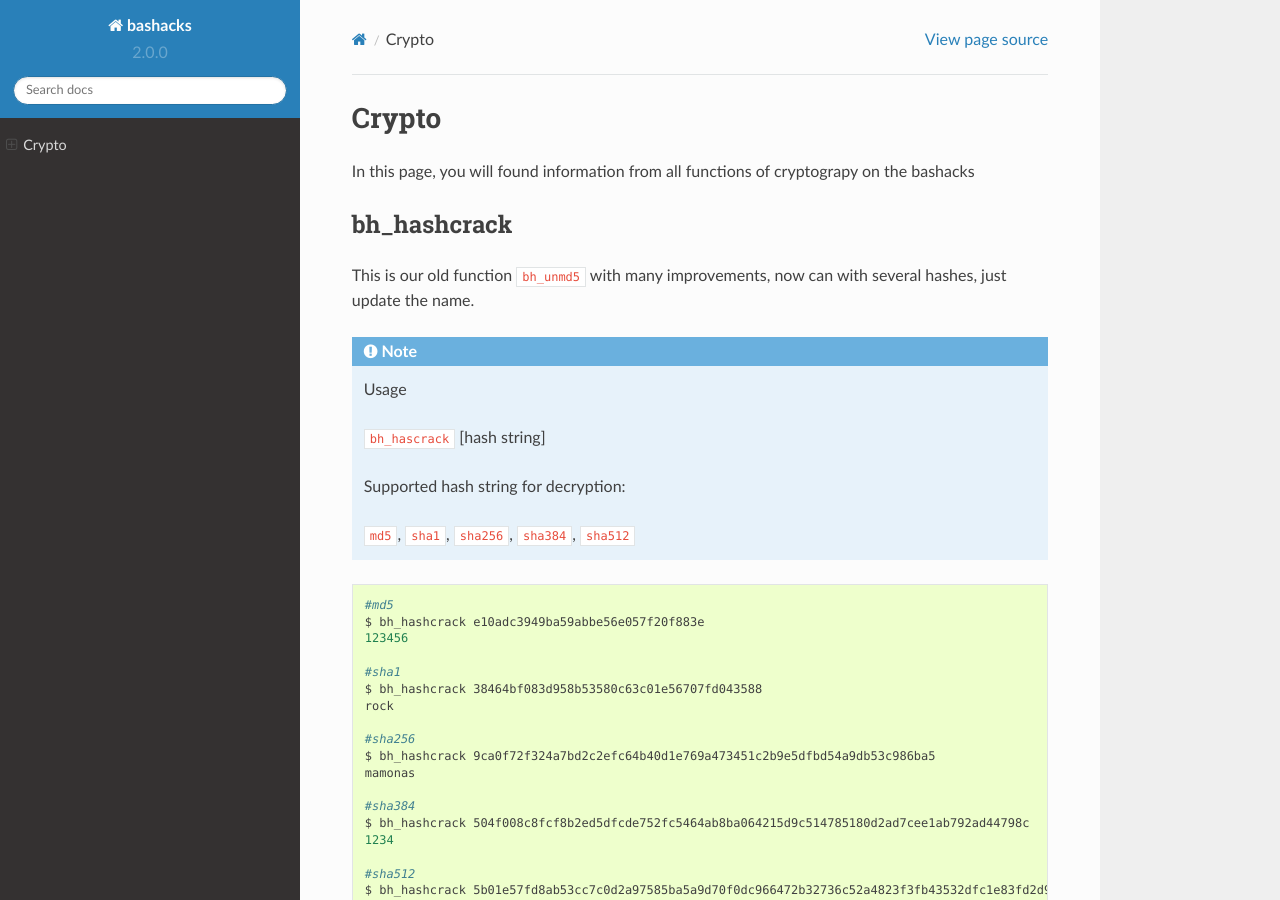
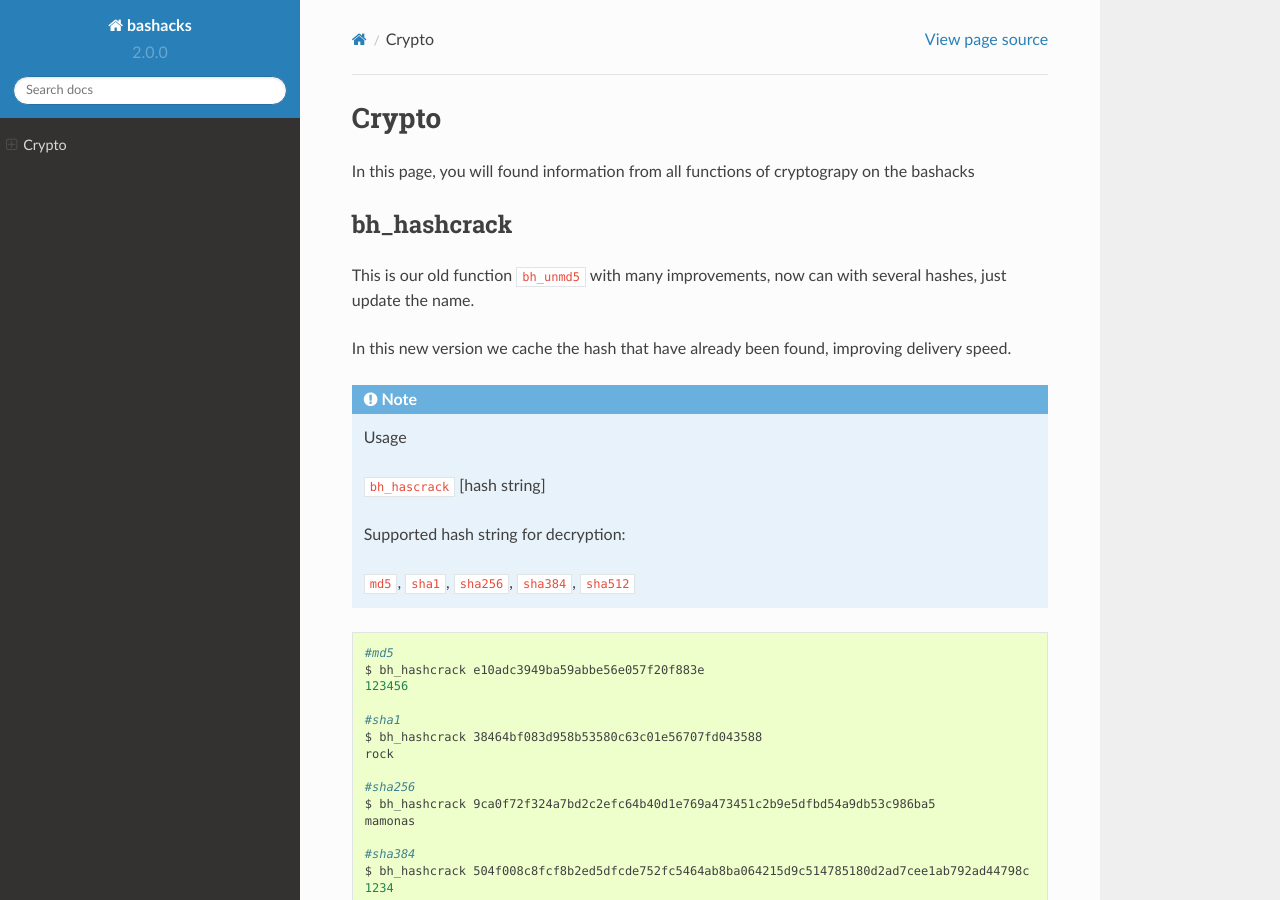
Before and after one commit to merces/bashacks, a Sphinx documentation site: the page built from doc/source/crypto.rst, in a window 1280 px wide and 900 px high. Built offline with Sphinx 7.4.7 and the Read the Docs theme 2.0.0, drawn with Linux system fonts in a browser that asks for light colours.

Commit message:
#46 doc update

```diff
--- a/doc/source/crypto.rst
+++ b/doc/source/crypto.rst
@@ -9,6 +9,7 @@ bh_hashcrack
 
 This is our old function ``bh_unmd5`` with many improvements, now can with several hashes, just update the name.
 
+In this new version we cache the hash that have already been found, improving delivery speed.
 
 .. note:: Usage
 
```
